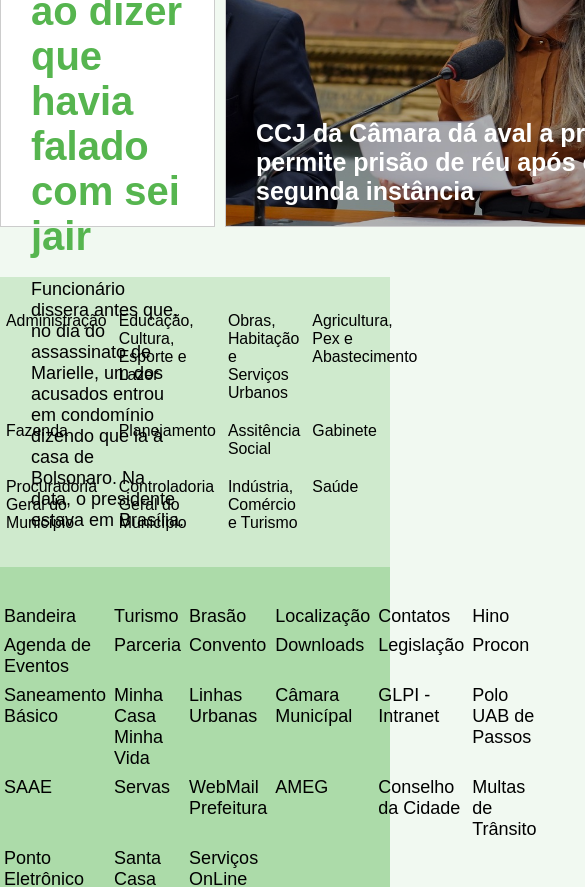
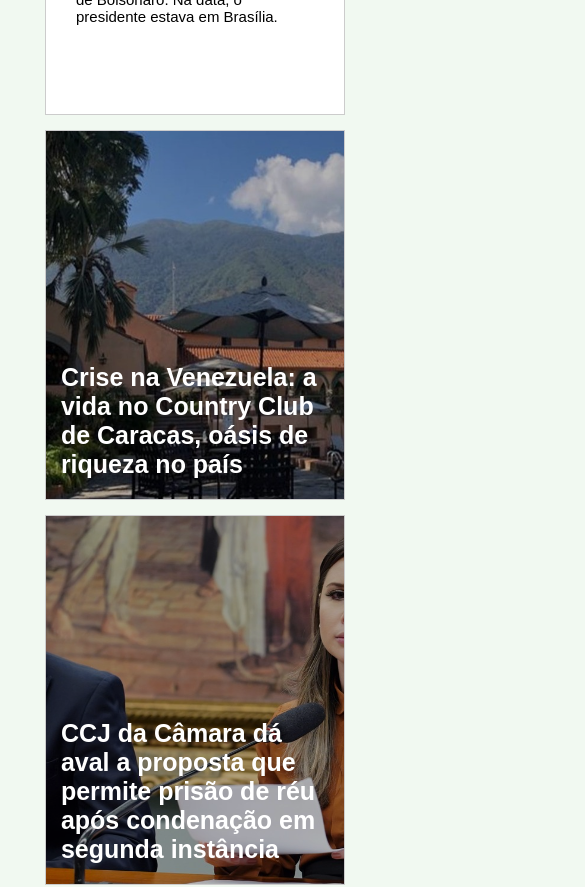
Before and after one commit to GustavoHmbSouza/ClonePrefeituraPassos, a React (Create React App) app: page / in a window 390 px wide. Shown: the part 780-1667 px from the top of the page, 585 px wide, since content can reach past the window. Built offline with nearby package versions, Linux system fonts and the light colour scheme; the HTML template or start-up script is replaced by a standard one.

Commit message:
Conversão das páginas para a versão mobile

```diff
--- a/src/components/footer/styles.js
+++ b/src/components/footer/styles.js
@@ -16,11 +16,19 @@ export const Footer = styled.footer`
                 grid-template-columns: 1fr 1fr 1fr 1fr;
                 padding: 10px 0;
 
+                @media (min-width: 320px) {
+                    grid-template-columns: 1fr 1fr;
+                }
+
                 li {
                     font-size: 15.9px;
                     padding: 10px 6px;
                     cursor: pointer;
                     transition: color 0.15s linear;
+
+                    @media (min-width: 320px) {
+                        font-size: 12px;
+                    }
 
                     &:hover {
                         color: ${CorSecundaria};
@@ -40,9 +48,13 @@ export const Footer = styled.footer`
             ul {
                 display: grid;
                 grid-template-columns: 1fr 1fr 1fr 1fr 1fr 1fr;
-
                 font-size: 18px;
                 padding: 10px 0;
+
+                @media (min-width: 320px) {
+                    grid-template-columns: 1fr 1fr;
+                    font-size: 16px;
+                }
 
                 li {
                     padding: 4px;
@@ -63,18 +75,38 @@ export const Footer = styled.footer`
             max-width: 1200px;
             margin: auto;
             padding: 35px 0;
-
             display: flex;
             justify-content: space-between;
             align-items: center;
 
+            @media (min-width: 320px) {
+                display: block;
+            }
+
             ul {
                 display: flex;
+
+                @media (min-width: 320px) {
+                    justify-content: center;
+                }
 
                 li {
                     padding: 0px 15px;
                     text-align: center;
                     cursor: pointer;
+
+                    img {
+                        @media (min-width: 320px) {
+                            height: 30px;
+                            margin: 20px 0;
+                        }
+                    }
+                }
+            }
+
+            p {
+                @media (min-width: 320px) {
+                    text-align: center;
                 }
             }
         }
--- a/src/components/header/styles.js
+++ b/src/components/header/styles.js
@@ -13,6 +13,10 @@ export const Main = styled.div`
             display: flex;
             align-items: center;
 
+            @media (min-width: 320px) {
+                display: block;
+            }
+
             img {
                 cursor: pointer;
             }
@@ -26,6 +30,10 @@ export const Main = styled.div`
                 border: 2px solid transparent;
                 transition: border 0.2s linear;
 
+                @media (min-width: 320px) {
+                    width: 260px;
+                }
+
                 &:focus {
                     border: 2px solid ${CorSecundaria};
                 }
@@ -34,6 +42,11 @@ export const Main = styled.div`
 
         nav ul {
             display: flex;
+
+            @media (min-width: 320px) {
+                display: block;
+                text-align: center;
+            }
 
             li {
                 padding: 15px 20px;
--- a/src/pages/historia/styles.js
+++ b/src/pages/historia/styles.js
@@ -6,13 +6,25 @@ export const Main = styled.main`
     max-width: 1200px;
     margin: 50px auto;
 
+    @media (min-width: 320px) {
+        width: 285px;
+    }
+
     p {
         padding: 15px 0;
         font-size: 17px;
+
+        @media (min-width: 320px) {
+            font-size: 14px;
+        }
     }
 
     #tituloTexto {
         font-size: 27px;
         color: ${darken(0.25, CorSecundaria)};
+
+        @media (min-width: 320px) {
+            font-size: 24px;
+        }
     }
 `;
--- a/src/pages/home/styles.js
+++ b/src/pages/home/styles.js
@@ -6,6 +6,11 @@ export const Main = styled.main`
     max-width: 1200px;
     margin: 50px auto;
     display: flex;
+
+    @media (min-width: 320px) {
+        display: block;
+        margin: 30px auto;
+    }
 
     #banner1 {
         border: 1px solid #ccc;
@@ -16,6 +21,12 @@ export const Main = styled.main`
         padding: 30px;
         cursor: pointer;
 
+        @media (min-width: 320px) {
+            width: 300px;
+            height: 400px;
+            margin: auto;
+        }
+
         h1 {
             font-size: 18px;
         }
@@ -25,11 +36,20 @@ export const Main = styled.main`
             font-size: 40px;
             color: ${CorPrimaria};
             transition: color 0.15s linear;
+
+            @media (min-width: 320px) {
+                margin-top: 20px;
+                font-size: 25px;
+            }
         }
 
         p {
             margin-top: 20px;
             font-size: 18px;
+
+            @media (min-width: 320px) {
+                font-size: 15px;
+            }
         }
 
         &:hover h2 {
@@ -45,6 +65,13 @@ export const Main = styled.main`
         position: relative;
         overflow: hidden;
         cursor: pointer;
+
+        @media (min-width: 320px) {
+            width: 300px;
+            height: 370px;
+            margin: auto;
+            margin-top: 15px;
+        }
 
         img {
             height: 375px;
@@ -79,6 +106,13 @@ export const Main = styled.main`
         overflow: hidden;
         cursor: pointer;
 
+        @media (min-width: 320px) {
+            width: 300px;
+            height: 370px;
+            margin: auto;
+            margin-top: 15px;
+        }
+
         img {
             height: 375px;
             width: 595px;
--- a/src/pages/noticias/styles.js
+++ b/src/pages/noticias/styles.js
@@ -11,14 +11,27 @@ export const Main = styled.main`
         grid-template-columns: 1fr 1fr 1fr;
         grid-gap: 20px;
 
+        @media (min-width: 320px) {
+            display: block;
+        }
+
         article {
             display: grid;
             grid-template-columns: 1fr 1fr;
+
+            @media (min-width: 320px) {
+                margin: 15px;
+            }
 
             img {
                 width: 190px;
                 height: 118px;
                 cursor: pointer;
+
+                @media (min-width: 320px) {
+                    width: 140px;
+                    height: 85px;
+                }
             }
 
             div {
@@ -26,6 +39,10 @@ export const Main = styled.main`
                     margin-bottom: 10px;
                     transition: color 0.15s linear;
                     cursor: pointer;
+
+                    @media (min-width: 320px) {
+                        font-size: 12px;
+                    }
 
                     &:hover {
                         color: ${CorSecundaria};
@@ -36,6 +53,10 @@ export const Main = styled.main`
                     transition: color 0.15s linear;
                     cursor: pointer;
 
+                    @media (min-width: 320px) {
+                        font-size: 10px;
+                    }
+
                     &:hover {
                         color: ${CorSecundaria};
                     }
```
